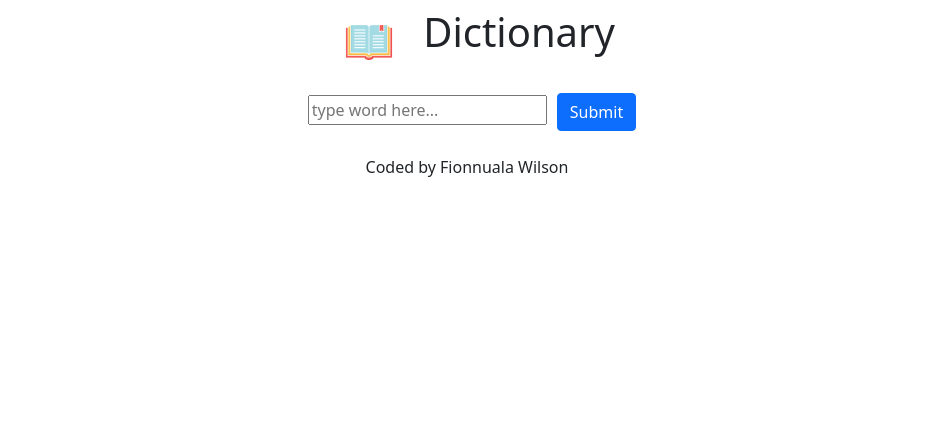
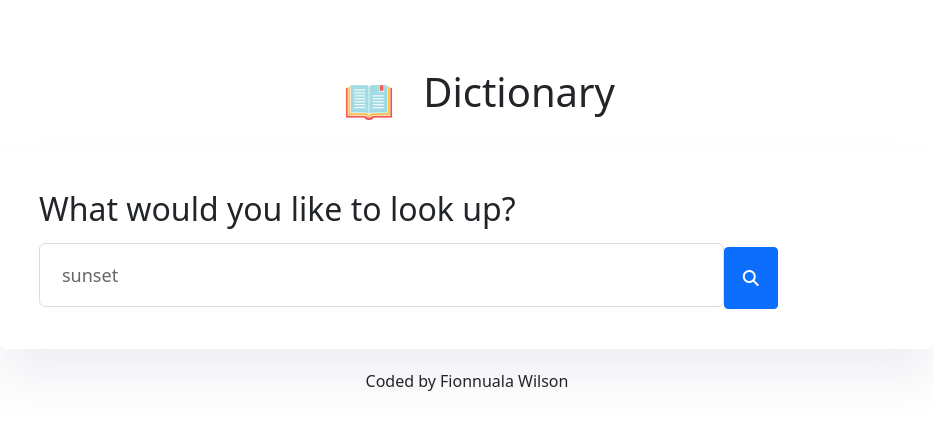
Before and after one commit to Fionnuala12/dictionary-project-react, a React (Create React App) app: page / in a window 1280 px wide. Shown: the top 430 px of the page, without its empty margins (173-1106 px from the left). Built offline with nearby package versions, Linux system fonts and the light colour scheme; no server answers.

Commit message:
Photo API added & some styling

```diff
--- a/public/index.html
+++ b/public/index.html
@@ -9,6 +9,7 @@
       name="description"
       content="Web site created using create-react-app"
     />
+    <script src="https://kit.fontawesome.com/911824e75d.js" crossorigin="anonymous"></script>
     <link rel="apple-touch-icon" href="%PUBLIC_URL%/logo192.png" />
     <link rel="manifest" href="%PUBLIC_URL%/manifest.json" />
     <link href="https://cdn.jsdelivr.net/npm/bootstrap@5.0.0-beta3/dist/css/bootstrap.min.css" rel="stylesheet" integrity="sha384-eOJMYsd53ii+scO/bJGFsiCZc+5NDVN2yr8+0RDqr0Ql0h+rP48ckxlpbzKgwra6" crossorigin="anonymous">
--- a/src/App.css
+++ b/src/App.css
@@ -1,3 +1,9 @@
+.App {
+    padding: 60px 0 100px;
+    max-width: 960px;
+    margin: 0 auto;
+}
+
 .App header {
   text-align: center;
   margin: 5px;
--- a/src/App.js
+++ b/src/App.js
@@ -11,7 +11,7 @@ function App() {
         <img src={book} className="Book-logo img-fluid" alt="book" /> <h1> Dictionary</h1>
       </header>
       <main>
-        <Dictionary />
+        <Dictionary defaultKeyword = "sunset"/>
       </main>
       <footer>
         Coded by Fionnuala Wilson
--- a/src/Dictionary.css
+++ b/src/Dictionary.css
@@ -1,7 +1,26 @@
-.Dictionary form {
-    text-align: center;
+.Dictionary section {
+    box-shadow: 0 30px 50px rgb(65 50 100 / 8%);
+    border-radius: 8px;
+    background: #fff;
+    margin-top: 10px;
+    padding: 40px;
 }
 
-.Dictionary form .search-bar{
-    margin: 10px;
+.Dictionary h2 {
+    margin-bottom: 15px;
 }
+
+.Dictionary button {
+    padding: 18px;
+}
+
+.Dictionary form .search-bar {
+    height: 64px;
+    color: #666;
+    font-size: 18px;
+    line-height: 21px;
+    padding: 22px;
+    border: 1px solid #ddd;
+    border-radius: 6px;
+    width:80%;
+}
--- a/src/Dictionary.js
+++ b/src/Dictionary.js
@@ -1,20 +1,18 @@
 import React, { useState } from "react";
 import Results from './Results';
+import Photos from './Photos';
 import axios from "axios";
 import './Dictionary.css';
 
-export default function Dictionary(){
-let [keyword, setKeyword]= useState("");
+export default function Dictionary(props){
+let [keyword, setKeyword]= useState(props.defaultKeyword);
 let [results, setResults]= useState(null);
+let [photos, setPhotos] = useState(null);
+let [loaded, setLoaded]= useState(false);
 
-function search (event){
-    event.preventDefault();
 
-    let apiUrl = `https://api.dictionaryapi.dev/api/v2/entries/en_US/${keyword}`;
-    axios.get(apiUrl).then(handleResponse);
-}
 
-function handleResponse (response){
+function handleDictionaryResponse (response){
     setResults(response.data[0]);
 }
 
@@ -22,13 +20,49 @@ function handleKeywordChange(event){
     setKeyword(event.target.value);
 }
 
+function handleSubmit(event){
+    event.preventDefault();
+    search();
+}
+
+function handlePexelResponse(response){
+    setPhotos(response.data.photos);
+}
+
+function load(){
+    setLoaded(true);
+    search()
+}
+
+function search (){
+    let apiUrl = `https://api.dictionaryapi.dev/api/v2/entries/en_US/${keyword}`;
+    axios.get(apiUrl).then(handleDictionaryResponse);
+
+    let pexelApiKey = "563492ad6f91700001000001bcb21aadf95a4c2fa47af05c2bb6bd20";
+    let pexelApiUrl = `https://api.pexels.com/v1/search?query=${keyword}&per_page=1`;
+    let headers = { Authorization: `Bearer ${pexelApiKey}`};
+    axios.get(pexelApiUrl, {headers: headers}).then(handlePexelResponse);
+}
+
+if(loaded){
     return(
         <div className="Dictionary">
-        <form onSubmit={search}>
-            <input type="search" placeholder="type word here..." className="search-bar" onChange={handleKeywordChange}/>
-            <input type="submit" className="btn btn-primary" />
-            <Results results={results}/>
+        <section>
+        <h2>What would you like to look up? </h2>
+        <form onSubmit={handleSubmit}>
+            <input type="search" placeholder="type word here..." className="search-bar" defaultValue={props.defaultKeyword} onChange={handleKeywordChange}/>
+            <button type="submit" className="btn btn-primary">
+            <i className="fas fa-search"></i>
+            </button>
         </form>
+        </section>
+        <Results results={results}/>
+        <Photos photos={photos} />
         </div>
     )
+} else {
+    load()
+    return "Loading...."
 }
+
+}
--- /dev/null
+++ b/src/Phonetics.css
@@ -0,0 +1,24 @@
+.Phonetics{
+    margin: 20px;
+}
+
+.Phonetics a {
+    border: 1px solid #0C58CA;
+    border-radius: 20px;
+    padding: 5px;
+    transition: all 150ms ease-in-out;
+    margin-right: 10px;
+}
+
+.Phonetics a:hover {
+    background-color: #0C58CA;
+    color: white;
+
+}
+
+.Phonetics .text{
+    font-size: 18px;
+    font-weight: bold;
+    line-height: 1;
+    opacity: 0.6;
+}
--- a/src/Phonetics.js
+++ b/src/Phonetics.js
@@ -1,12 +1,15 @@
 import React from "react";
+import './Phonetics.css';
 
 export default function Phonetics(props){
     return (
         <div className="Phonetics">
         <a href = {props.phonetic.audio} rel="noreferrer" target="_blank">
-        Listen..
+        <i className="fas fa-volume-up"></i>
         </a>{" "}
+        <span className="text">
         {props.phonetic.text}
+        </span>
         </div>
     );
 }
--- /dev/null
+++ b/src/Photos.js
@@ -0,0 +1,15 @@
+import React from 'react';
+
+export default function Photos(props){
+    if(props.photos){
+        return (
+            <section className="Photos">
+            {props.photos.map(function (photo, index) {
+                return <img src={photo.src.landscape} key={index} alt="searchedWord"/>
+            })}
+            </section>
+        )
+    } else {
+        return null;
+    }
+}
--- /dev/null
+++ b/src/Results.css
@@ -0,0 +1,7 @@
+.Results h2 {
+    font-style: normal;
+    font-weight: 600;
+    font-size: 36px;
+    line-height: 43px;
+    color: #212529
+}
--- a/src/Results.js
+++ b/src/Results.js
@@ -1,12 +1,14 @@
 import React from "react";
 import Meaning from "./Meaning";
 import Phonetics from "./Phonetics";
+import './Results.css'
 
 export default function Results(props){
   if(props.results){
 
     return (
         <div className="Results">
+        <section>
         <h2>{props.results.word}</h2>
         {props.results.phonetics.map(function(phonetic, index){
             return(
@@ -15,12 +17,14 @@ export default function Results(props){
                 </div>
             );
         })}
+        </section>
+
         {props.results.meanings.map(function(meaning, index){
             return (
-                <div key={index}>
+                <section key={index}>
                 <Meaning meaning={meaning} />
-                </div>
-            )
+                </section>
+            );
         })}
         </div>
     );
--- /dev/null
+++ b/src/Synonyms.css
@@ -0,0 +1,6 @@
+.Synonyms li {
+    display: inline-block;
+    padding-right: 15px;
+    margin-right: 30px;
+
+}
--- a/src/Synonyms.js
+++ b/src/Synonyms.js
@@ -1,4 +1,5 @@
 import React from "react";
+import './Synonyms.css';
 
 export default function Synonyms(props){
    if (props.synonyms){
```
